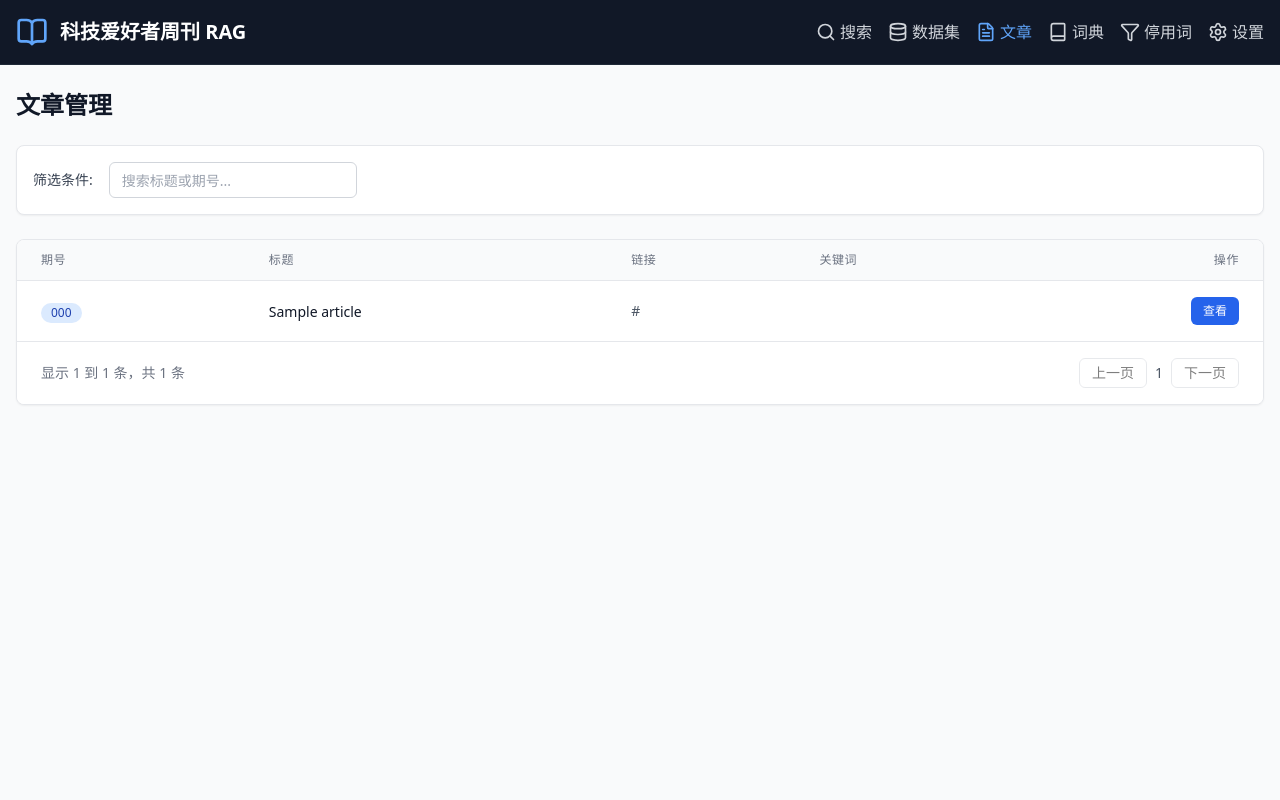
After one commit to wyf0931/ranyifeng-rag, a Flask app: page /articles in a window 1280 px wide. The commit adds this page. Run offline with Flask 3, Linux system fonts and the light colour scheme; tables that the repository leaves empty hold one stand-in row (values such as "Sample post"); some libraries are stand-ins or nearby versions.

Commit message:
feat: Add articles management page
Added new "Articles" menu and page:
- Backend API: /api/articles with search filter
- Route: /articles rendering articles.html
- Page features: search filter, table view, detail dialog
- Display fields: issue number, title, link, keywords, markdown content
- Updated all page navigations to include "Articles" menu item
- Pagination support (20 items per page)

Co-Authored-By: Claude Opus 4.7 <noreply@anthropic.com>

```diff
--- a/app/routes/api.py
+++ b/app/routes/api.py
@@ -116,6 +116,44 @@ def get_items():
                 })
 
             return jsonify(items)
+    except Exception as e:
+        return jsonify({"error": str(e)}), 500
+
+
+@api_bp.route("/articles", methods=["GET"])
+def get_articles():
+    """Get all articles with optional filter."""
+    try:
+        from sqlmodel import Session, select
+        from app.models import Article
+
+        search = request.args.get("search", "")
+
+        with db_service.get_session() as session:
+            query = select(Article).order_by(Article.number.desc())
+
+            if search:
+                query = query.where(
+                    (Article.title.contains(search)) |
+                    (Article.number.contains(search))
+                )
+
+            results = session.exec(query).all()
+
+            articles = []
+            for article in results:
+                articles.append({
+                    "id": article.id,
+                    "title": article.title,
+                    "link": article.link,
+                    "number": article.number,
+                    "keywords": article.keywords or [],
+                    "md_content": article.md_content,
+                    "created_at": article.created_at.isoformat() if article.created_at else None,
+                    "updated_at": article.updated_at.isoformat() if article.updated_at else None
+                })
+
+            return jsonify(articles)
     except Exception as e:
         return jsonify({"error": str(e)}), 500
 
--- a/app/routes/chat.py
+++ b/app/routes/chat.py
@@ -21,6 +21,12 @@ def dataset():
     return render_template("dataset.html")
 
 
+@chat_bp.route("/articles")
+def articles():
+    """Render articles management page."""
+    return render_template("articles.html")
+
+
 @chat_bp.route("/admin")
 def admin():
     """Render admin page."""
--- a/app/templates/admin.html
+++ b/app/templates/admin.html
@@ -29,6 +29,10 @@
                         <a href="/dataset" class="text-gray-300 hover:text-white flex items-center space-x-1">
                             <i data-lucide="database" class="w-5 h-5"></i>
                             <span>数据集</span>
+                        </a>
+                        <a href="/articles" class="text-gray-300 hover:text-white flex items-center space-x-1">
+                            <i data-lucide="file-text" class="w-5 h-5"></i>
+                            <span>文章</span>
                         </a>
                         <a href="/dictionary" class="text-gray-300 hover:text-white flex items-center space-x-1">
                             <i data-lucide="book" class="w-5 h-5"></i>
--- /dev/null
+++ b/app/templates/articles.html
@@ -0,0 +1,321 @@
+<!DOCTYPE html>
+<html lang="zh-CN">
+<head>
+    <meta charset="UTF-8">
+    <meta name="viewport" content="width=device-width, initial-scale=1.0">
+    <title>文章管理 - 科技爱好者周刊 RAG</title>
+    <script src="https://cdn.tailwindcss.com"></script>
+    <script defer src="https://cdn.jsdelivr.net/npm/alpinejs@3.x.x/dist/cdn.min.js"></script>
+    <script src="https://unpkg.com/lucide@latest"></script>
+    <style>
+        [x-cloak] { display: none !important; }
+    </style>
+</head>
+<body class="bg-gray-50">
+    <div x-data="articlesApp()" x-cloak class="min-h-screen">
+        <!-- Header -->
+        <header class="bg-gray-900 border-b border-gray-800">
+            <div class="max-w-7xl mx-auto px-4 py-4">
+                <div class="flex items-center justify-between">
+                    <div class="flex items-center space-x-3">
+                        <i data-lucide="book-open" class="w-8 h-8 text-blue-400"></i>
+                        <h1 class="text-xl font-bold text-white">科技爱好者周刊 RAG</h1>
+                    </div>
+                    <div class="flex items-center space-x-4">
+                        <a href="/" class="text-gray-300 hover:text-white flex items-center space-x-1">
+                            <i data-lucide="search" class="w-5 h-5"></i>
+                            <span>搜索</span>
+                        </a>
+                        <a href="/dataset" class="text-gray-300 hover:text-white flex items-center space-x-1">
+                            <i data-lucide="database" class="w-5 h-5"></i>
+                            <span>数据集</span>
+                        </a>
+                        <a href="/articles" class="text-blue-400 hover:text-blue-300 flex items-center space-x-1">
+                            <i data-lucide="file-text" class="w-5 h-5"></i>
+                            <span>文章</span>
+                        </a>
+                        <a href="/dictionary" class="text-gray-300 hover:text-white flex items-center space-x-1">
+                            <i data-lucide="book" class="w-5 h-5"></i>
+                            <span>词典</span>
+                        </a>
+                        <a href="/stopwords" class="text-gray-300 hover:text-white flex items-center space-x-1">
+                            <i data-lucide="filter" class="w-5 h-5"></i>
+                            <span>停用词</span>
+                        </a>
+                        <a href="/admin" class="text-gray-300 hover:text-white flex items-center space-x-1">
+                            <i data-lucide="settings" class="w-5 h-5"></i>
+                            <span>设置</span>
+                        </a>
+                    </div>
+                </div>
+            </div>
+        </header>
+
+        <!-- Main Content -->
+        <main class="max-w-7xl mx-auto px-4 py-6">
+            <!-- Page Title -->
+            <div class="mb-6">
+                <h1 class="text-2xl font-bold text-gray-900">文章管理</h1>
+            </div>
+
+            <!-- Filter Section -->
+            <div class="bg-white rounded-lg shadow-sm border border-gray-200 p-4 mb-6">
+                <div class="flex items-center justify-between">
+                    <div class="flex items-center space-x-4">
+                        <label class="text-sm font-medium text-gray-700">筛选条件:</label>
+                        <div class="relative">
+                            <input type="text"
+                                   x-model="filters.search"
+                                   @keyup.enter="applyFilters"
+                                   class="h-9 px-3 pr-8 text-sm border border-gray-300 rounded-md bg-white focus:ring-2 focus:ring-blue-500 focus:border-blue-500 outline-none"
+                                   placeholder="搜索标题或期号...">
+                        </div>
+                    </div>
+                </div>
+            </div>
+
+            <!-- Articles Table -->
+            <div class="bg-white rounded-lg shadow-sm border border-gray-200 overflow-hidden">
+                <div class="overflow-x-auto">
+                    <table class="w-full">
+                        <thead class="bg-gray-50 border-b border-gray-200">
+                            <tr>
+                                <th class="px-6 py-3 text-left text-xs font-medium text-gray-500 uppercase tracking-wider">期号</th>
+                                <th class="px-6 py-3 text-left text-xs font-medium text-gray-500 uppercase tracking-wider">标题</th>
+                                <th class="px-6 py-3 text-left text-xs font-medium text-gray-500 uppercase tracking-wider">链接</th>
+                                <th class="px-6 py-3 text-left text-xs font-medium text-gray-500 uppercase tracking-wider">关键词</th>
+                                <th class="px-6 py-3 text-right text-xs font-medium text-gray-500 uppercase tracking-wider">操作</th>
+                            </tr>
+                        </thead>
+                        <tbody class="bg-white divide-y divide-gray-200">
+                            <template x-for="article in paginatedArticles" :key="article.id">
+                                <tr class="hover:bg-gray-50 transition-colors">
+                                    <td class="px-6 py-4">
+                                        <span class="inline-flex items-center px-2.5 py-0.5 rounded-full text-xs font-medium bg-blue-100 text-blue-800"
+                                              x-text="article.number">
+                                        </span>
+                                    </td>
+                                    <td class="px-6 py-4">
+                                        <span class="text-sm font-medium text-gray-900" x-text="article.title"></span>
+                                    </td>
+                                    <td class="px-6 py-4">
+                                        <a :href="article.link" target="_blank" rel="noopener noreferrer"
+                                           class="text-sm text-gray-600 hover:text-gray-900 hover:underline truncate block max-w-md"
+                                           x-text="article.link">
+                                        </a>
+                                    </td>
+                                    <td class="px-6 py-4">
+                                        <div class="flex flex-wrap gap-1">
+                                            <template x-for="(keyword, index) in (article.keywords || []).slice(0, 3)" :key="index">
+                                                <span class="inline-flex items-center px-2 py-0.5 rounded text-xs font-medium bg-gray-100 text-gray-700"
+                                                      x-text="keyword"></span>
+                                            </template>
+                                            <span x-show="article.keywords && article.keywords.length > 3"
+                                                  class="text-xs text-gray-500"
+                                                  x-text="+'+' + (article.keywords.length - 3)"></span>
+                                        </div>
+                                    </td>
+                                    <td class="px-6 py-4 text-right">
+                                        <button @click="viewArticle(article)"
+                                                class="inline-flex items-center px-3 py-1.5 text-xs font-medium rounded-md text-white bg-blue-600 hover:bg-blue-700 focus:outline-none focus:ring-2 focus:ring-blue-500 focus:ring-offset-2 transition-colors">
+                                            查看
+                                        </button>
+                                    </td>
+                                </tr>
+                            </template>
+                        </tbody>
+                    </table>
+                </div>
+
+                <!-- Pagination -->
+                <div class="bg-white px-6 py-4 border-t border-gray-200 flex items-center justify-between">
+                    <div class="text-sm text-gray-500">
+                        显示 <span class="font-medium" x-text="(currentPage - 1) * pageSize + 1"></span>
+                        到 <span class="font-medium" x-text="Math.min(currentPage * pageSize, filteredArticles.length)"></span>
+                        条，共 <span class="font-medium" x-text="filteredArticles.length"></span> 条
+                    </div>
+                    <div class="flex items-center space-x-2">
+                        <button @click="currentPage--" :disabled="currentPage === 1"
+                                class="px-3 py-1 text-sm border border-gray-300 rounded-md hover:bg-gray-50 disabled:opacity-50 disabled:cursor-not-allowed transition-colors">
+                            上一页
+                        </button>
+                        <span class="text-sm text-gray-600" x-text="currentPage"></span>
+                        <button @click="currentPage++" :disabled="currentPage * pageSize >= filteredArticles.length"
+                                class="px-3 py-1 text-sm border border-gray-300 rounded-md hover:bg-gray-50 disabled:opacity-50 disabled:cursor-not-allowed transition-colors">
+                            下一页
+                        </button>
+                    </div>
+                </div>
+            </div>
+        </main>
+
+        <!-- Article Detail Dialog -->
+        <div x-show="dialogOpen" x-transition class="fixed inset-0 z-50" style="display: none;">
+            <!-- Backdrop -->
+            <div class="fixed inset-0 bg-black/50" @click="closeDialog"></div>
+
+            <!-- Dialog -->
+            <div class="fixed z-50 bg-white rounded-lg shadow-xl flex flex-col border border-gray-200"
+                 style="top: 50%; left: 50%; transform: translate(-50%, -50%); width: min(800px, 90vw); max-height: 90vh;">
+                <div class="p-6 overflow-y-auto">
+                    <div class="mb-4">
+                        <div class="flex items-center space-x-2 mb-2">
+                            <span class="inline-flex items-center px-2.5 py-0.5 rounded-full text-xs font-medium bg-blue-100 text-blue-800"
+                                  x-text="selectedArticle?.number">
+                            </span>
+                            <span class="text-sm text-gray-500" x-text="'ID: ' + selectedArticle?.id"></span>
+                        </div>
+                        <h2 class="text-lg font-semibold text-gray-900" x-text="selectedArticle?.title"></h2>
+                    </div>
+
+                    <div class="space-y-4">
+                        <div>
+                            <h3 class="text-sm font-medium text-gray-700 mb-1">链接</h3>
+                            <a :href="selectedArticle?.link" target="_blank" rel="noopener noreferrer"
+                               class="text-sm text-gray-600 hover:text-gray-900 hover:underline break-all block"
+                               x-text="selectedArticle?.link">
+                            </a>
+                        </div>
+
+                        <div>
+                            <h3 class="text-sm font-medium text-gray-700 mb-2">关键词</h3>
+                            <div class="flex flex-wrap gap-2">
+                                <template x-if="selectedArticle?.keywords && selectedArticle.keywords.length > 0">
+                                    <template x-for="(keyword, index) in selectedArticle.keywords" :key="index">
+                                        <span class="inline-flex items-center px-2.5 py-0.5 rounded-full text-xs font-medium bg-gray-100 text-gray-700"
+                                              x-text="keyword"></span>
+                                    </template>
+                                </template>
+                                <template x-if="!selectedArticle?.keywords || selectedArticle.keywords.length === 0">
+                                    <span class="text-sm text-gray-400">无关键词</span>
+                                </template>
+                            </div>
+                        </div>
+
+                        <div x-show="selectedArticle?.md_content">
+                            <h3 class="text-sm font-medium text-gray-700 mb-2">Markdown 内容</h3>
+                            <div class="bg-gray-50 rounded-md p-4 max-h-96 overflow-y-auto">
+                                <pre class="text-sm text-gray-700 whitespace-pre-wrap" x-text="selectedArticle?.md_content"></pre>
+                            </div>
+                        </div>
+
+                        <div class="border-t border-gray-200 pt-4">
+                            <h3 class="text-sm font-medium text-gray-700 mb-2">时间信息</h3>
+                            <div class="text-sm text-gray-600 space-y-1">
+                                <div>
+                                    <span class="text-xs text-gray-500">创建时间</span>
+                                    <span class="block" x-text="formatDate(selectedArticle?.created_at)"></span>
+                                </div>
+                                <div>
+                                    <span class="text-xs text-gray-500">更新时间</span>
+                                    <span class="block" x-text="formatDate(selectedArticle?.updated_at)"></span>
+                                </div>
+                            </div>
+                        </div>
+                    </div>
+                </div>
+
+                <!-- Close Button -->
+                <button type="button" @click="closeDialog"
+                        class="absolute top-4 right-4 rounded-sm text-gray-400 opacity-70 transition-all hover:opacity-100 hover:text-gray-600 focus:outline-none cursor-pointer">
+                    <svg class="w-4 h-4" fill="none" stroke="currentColor" viewBox="0 0 24 24">
+                        <path stroke-linecap="round" stroke-linejoin="round" stroke-width="2" d="M6 18L18 6M6 6l12 12" />
+                    </svg>
+                </button>
+
+                <!-- Footer -->
+                <div class="flex flex-col-reverse gap-2 sm:flex-row sm:justify-end p-6 border-t border-gray-200">
+                    <button @click="closeDialog"
+                            class="inline-flex items-center justify-center px-4 py-2 text-sm font-medium rounded-md text-gray-700 bg-white border border-gray-300 hover:bg-gray-50 focus:outline-none focus:ring-2 focus:ring-blue-500 focus:ring-offset-2 transition-colors">
+                        关闭
+                    </button>
+                </div>
+            </div>
+        </div>
+    </div>
+
+    <script>
+        function articlesApp() {
+            return {
+                articles: [],
+                filteredArticles: [],
+                filters: {
+                    search: ''
+                },
+                currentPage: 1,
+                pageSize: 20,
+                dialogOpen: false,
+                selectedArticle: null,
+
+                async init() {
+                    await this.loadArticles();
+                    lucide.createIcons();
+                },
+
+                async loadArticles() {
+                    try {
+                        const response = await fetch('/api/articles');
+                        this.articles = await response.json();
+                        this.applyFilters();
+                    } catch (error) {
+                        console.error('Failed to load articles:', error);
+                    }
+                },
+
+                applyFilters() {
+                    this.filteredArticles = this.articles.filter(article => {
+                        if (this.filters.search) {
+                            const search = this.filters.search.toLowerCase();
+                            return (article.title && article.title.toLowerCase().includes(search)) ||
+                                   (article.number && article.number.toLowerCase().includes(search));
+                        }
+                        return true;
+                    });
+                    this.currentPage = 1;
+                },
+
+                get paginatedArticles() {
+                    const start = (this.currentPage - 1) * this.pageSize;
+                    return this.filteredArticles.slice(start, start + this.pageSize);
+                },
+
+                viewArticle(article) {
+                    this.selectedArticle = article;
+                    this.dialogOpen = true;
+                },
+
+                closeDialog() {
+                    this.dialogOpen = false;
+                    this.selectedArticle = null;
+                },
+
+                formatDate(dateStr) {
+                    if (!dateStr) return '-';
+                    const date = new Date(dateStr);
+                    return date.toLocaleString('zh-CN', {
+                        year: 'numeric',
+                        month: '2-digit',
+                        day: '2-digit',
+                        hour: '2-digit',
+                        minute: '2-digit'
+                    });
+                }
+            };
+        }
+
+        document.addEventListener('DOMContentLoaded', () => {
+            lucide.createIcons();
+        });
+
+        // Close dialog on escape key
+        document.addEventListener('keydown', (e) => {
+            if (e.key === 'Escape') {
+                const app = document.querySelector('[x-data]')._x_dataStack[0];
+                if (app.dialogOpen) {
+                    app.closeDialog();
+                }
+            }
+        });
+    </script>
+</body>
+</html>
--- a/app/templates/chat.html
+++ b/app/templates/chat.html
@@ -49,6 +49,10 @@
                         <a href="/dataset" class="text-gray-300 hover:text-white flex items-center space-x-1">
                             <i data-lucide="database" class="w-5 h-5"></i>
                             <span>数据集</span>
+                        </a>
+                        <a href="/articles" class="text-gray-300 hover:text-white flex items-center space-x-1">
+                            <i data-lucide="file-text" class="w-5 h-5"></i>
+                            <span>文章</span>
                         </a>
                         <a href="/dictionary" class="text-gray-300 hover:text-white flex items-center space-x-1">
                             <i data-lucide="book" class="w-5 h-5"></i>
--- a/app/templates/dataset.html
+++ b/app/templates/dataset.html
@@ -29,6 +29,10 @@
                         <a href="/dataset" class="text-blue-400 hover:text-blue-300 flex items-center space-x-1">
                             <i data-lucide="database" class="w-5 h-5"></i>
                             <span>数据集</span>
+                        </a>
+                        <a href="/articles" class="text-gray-300 hover:text-white flex items-center space-x-1">
+                            <i data-lucide="file-text" class="w-5 h-5"></i>
+                            <span>文章</span>
                         </a>
                         <a href="/dictionary" class="text-gray-300 hover:text-white flex items-center space-x-1">
                             <i data-lucide="book" class="w-5 h-5"></i>
--- a/app/templates/dictionary.html
+++ b/app/templates/dictionary.html
@@ -29,6 +29,10 @@
                         <a href="/dataset" class="text-gray-300 hover:text-white flex items-center space-x-1">
                             <i data-lucide="database" class="w-5 h-5"></i>
                             <span>数据集</span>
+                        </a>
+                        <a href="/articles" class="text-gray-300 hover:text-white flex items-center space-x-1">
+                            <i data-lucide="file-text" class="w-5 h-5"></i>
+                            <span>文章</span>
                         </a>
                         <a href="/dictionary" class="text-blue-400 hover:text-blue-300 flex items-center space-x-1">
                             <i data-lucide="book" class="w-5 h-5"></i>
--- a/app/templates/stopwords.html
+++ b/app/templates/stopwords.html
@@ -29,6 +29,10 @@
                         <a href="/dataset" class="text-gray-300 hover:text-white flex items-center space-x-1">
                             <i data-lucide="database" class="w-5 h-5"></i>
                             <span>数据集</span>
+                        </a>
+                        <a href="/articles" class="text-gray-300 hover:text-white flex items-center space-x-1">
+                            <i data-lucide="file-text" class="w-5 h-5"></i>
+                            <span>文章</span>
                         </a>
                         <a href="/dictionary" class="text-gray-300 hover:text-white flex items-center space-x-1">
                             <i data-lucide="book" class="w-5 h-5"></i>
```
